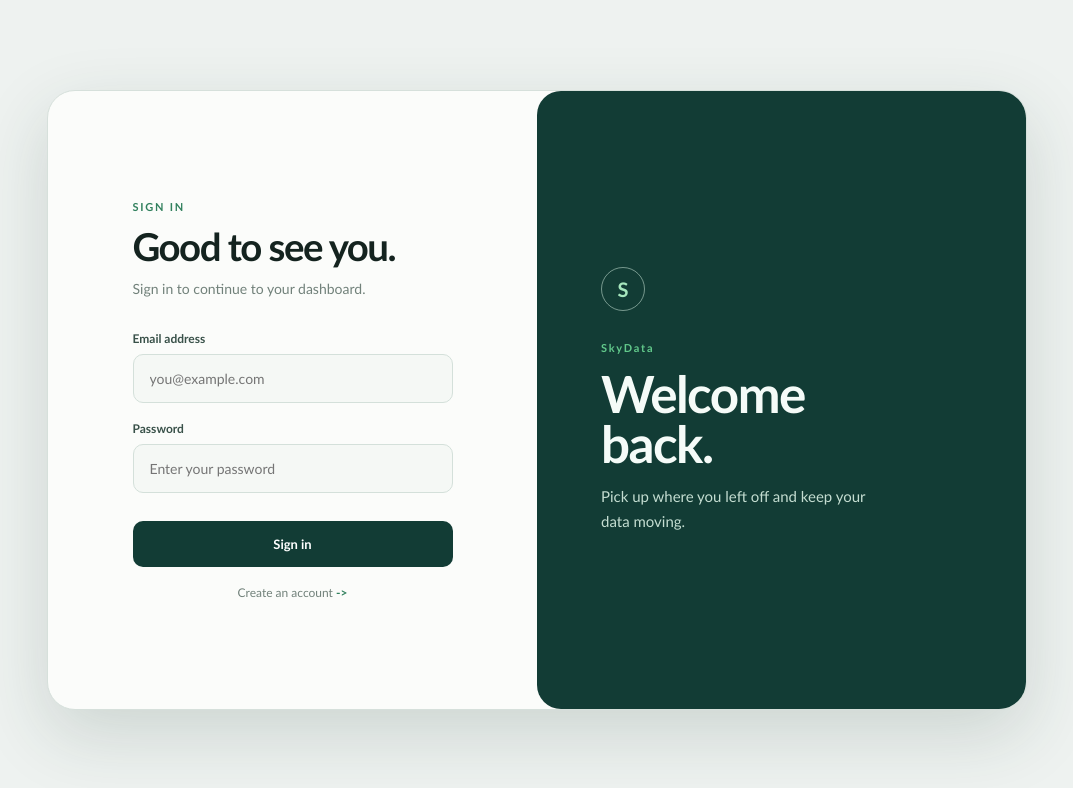
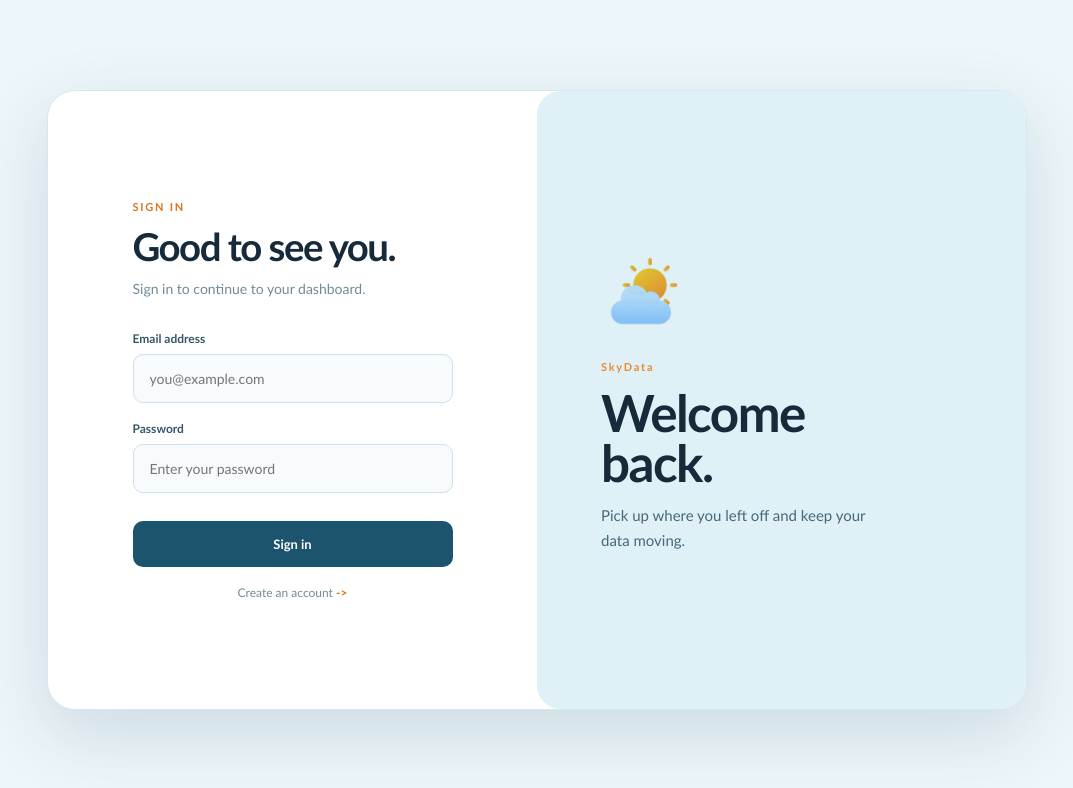
Before and after one commit to Jbari-Adam/SkyData--Frontend-, a React (Vite) app: page / in a window 1280 px wide. Shown: the top 788 px of the page, without its empty margins (103-1176 px from the left). Built offline with nearby package versions, Linux system fonts and the light colour scheme.

Commit message:
feat: add weather icon to authentication UI and update styles for improved aesthetics

```diff
--- a/src/Auth.jsx
+++ b/src/Auth.jsx
@@ -1,5 +1,6 @@
 import React, { useState } from "react"
 import './css/App.css'
+import weatherIcon from './assets/weather-icon-auth.webp'
 import axios from "axios";
 
 export default function Auth() {
@@ -26,7 +27,9 @@ export default function Auth() {
         <div className="auth-div">
             <div className="countainer">
                 <div className={`hider ${showRegister ? 'show-register' : ''}`}>
-                    <span className="hider-mark">S</span>
+                    <span className="hider-mark">
+                        <img src={weatherIcon} alt="Sunny weather" />
+                    </span>
                     <p className="hider-kicker">SkyData</p>
                     <h2>{showRegister ? 'Your data, in orbit.' : 'Welcome back.'}</h2>
                     <p className="hider-copy">
--- a/src/css/App.css
+++ b/src/css/App.css
@@ -4,8 +4,8 @@
     align-items: center;
     min-height: 100vh;
     padding: 32px 20px;
-    background: #eef2f0;
-    color: #14231f;
+    background: #edf6fa;
+    color: #172a3a;
     font-family: "Space Grotesk", "Trebuchet MS", sans-serif;
 }
 
@@ -15,10 +15,10 @@
     width: min(92vw, 980px);
     min-height: 620px;
     overflow: hidden;
-    background: #fbfcfa;
-    border: 1px solid #d6e0db;
+    background: #ffffff;
+    border: 1px solid #d6e7ef;
     border-radius: 28px;
-    box-shadow: 0 24px 70px rgba(34, 61, 51, 0.16);
+    box-shadow: 0 24px 70px rgba(37, 82, 108, 0.16);
     position: relative;
 }
 
@@ -32,8 +32,8 @@
     display: flex;
     flex-direction: column;
     justify-content: center;
-    background: #123c35;
-    color: #f5fbf8;
+    background: #dff1f7;
+    color: #172a3a;
     border-radius: 24px;
     z-index: 1;
     transition: right 0.55s cubic-bezier(0.65, 0, 0.35, 1);
@@ -44,22 +44,27 @@
 }
 
 .hider-mark {
-    width: 44px;
-    height: 44px;
-    display: grid;
-    place-items: center;
-    margin-bottom: 30px;
-    border: 1px solid rgba(218, 244, 230, 0.5);
-    border-radius: 50%;
-    color: #a6e6bd;
-    font-size: 20px;
-    font-weight: 700;
+    width: 86px;
+    height: 86px;
+    display: block;
+    margin-bottom: 26px;
+    background: transparent;
+    border: 0;
+    overflow: hidden;
+}
+
+.hider-mark img {
+    width: 100%;
+    height: 100%;
+    display: block;
+    object-fit: cover;
+    mix-blend-mode: multiply;
 }
 
 .hider-kicker,
 .form-kicker {
     margin-bottom: 14px;
-    color: #62c98b;
+    color: #e98b2a;
     font-size: 11px;
     font-weight: 700;
     letter-spacing: 0.16em;
@@ -75,7 +80,7 @@
 
 .hider-copy {
     max-width: 290px;
-    color: #c4ddd1;
+    color: #486777;
     font-size: 15px;
     line-height: 1.65;
 }
@@ -96,13 +101,13 @@
 }
 
 .form-kicker {
-    color: #31805d;
+    color: #d8751e;
 }
 
 .login h1,
 .register h1 {
     margin-bottom: 12px;
-    color: #14231f;
+    color: #172a3a;
     font-size: clamp(28px, 3vw, 42px);
     line-height: 1;
     letter-spacing: -0.04em;
@@ -110,7 +115,7 @@
 
 .form-intro {
     margin-bottom: 32px;
-    color: #71817a;
+    color: #718a98;
     font-size: 14px;
     line-height: 1.5;
 }
@@ -118,7 +123,7 @@
 label {
     display: block;
     margin: 18px 0 8px;
-    color: #395149;
+    color: #385666;
     font-size: 12px;
     font-weight: 700;
 }
@@ -126,19 +131,19 @@ label {
 input {
     width: 100%;
     padding: 15px 16px;
-    border: 1px solid #d4e0da;
+    border: 1px solid #cfe0e8;
     border-radius: 10px;
     outline: none;
-    background: #f5f8f5;
-    color: #14231f;
+    background: #f7fbfd;
+    color: #172a3a;
     font: inherit;
     font-size: 14px;
     transition: border-color 0.2s ease, box-shadow 0.2s ease;
 }
 
 input:focus {
-    border-color: #42a971;
-    box-shadow: 0 0 0 4px rgba(66, 169, 113, 0.14);
+    border-color: #e98b2a;
+    box-shadow: 0 0 0 4px rgba(233, 139, 42, 0.16);
 }
 
 button {
@@ -152,7 +157,7 @@ button {
     padding: 15px 18px;
     border: 0;
     border-radius: 10px;
-    background: #123c35;
+    background: #1c536d;
     color: #ffffff;
     font-size: 13px;
     font-weight: 700;
@@ -160,7 +165,7 @@ button {
 }
 
 .primary-button:hover {
-    background: #1b5548;
+    background: #e98b2a;
     transform: translateY(-2px);
 }
 
@@ -169,12 +174,12 @@ button {
     margin: 18px auto 0;
     border: 0;
     background: transparent;
-    color: #71817a;
+    color: #718a98;
     font-size: 12px;
 }
 
 .switch-button span {
-    color: #31805d;
+    color: #d8751e;
     font-weight: 700;
 }
 
```
Also changed, not shown: src/assets/weather-icon-auth.webp (added).
